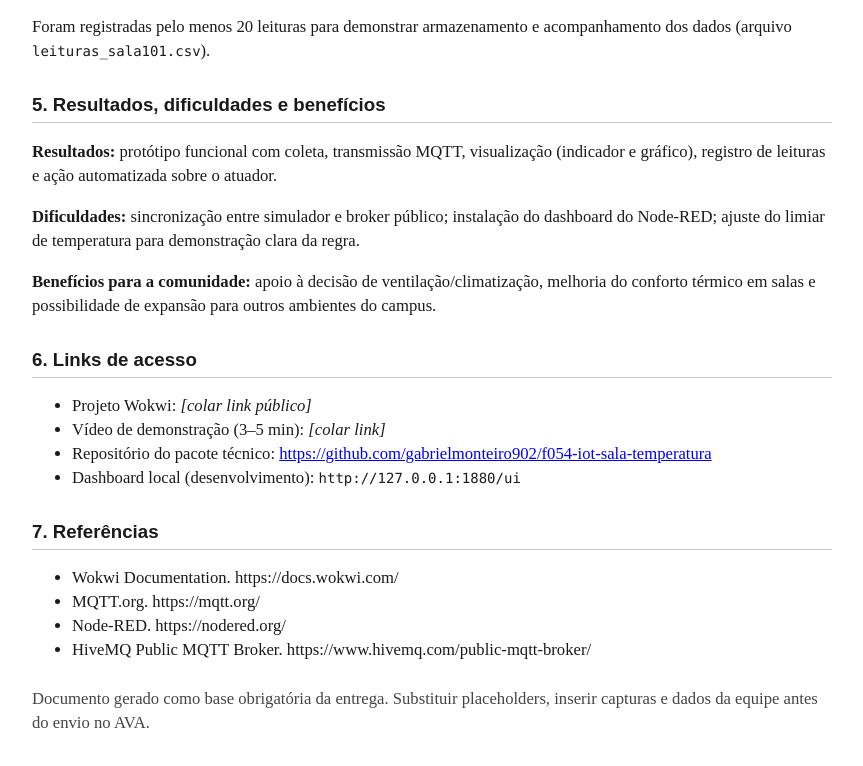
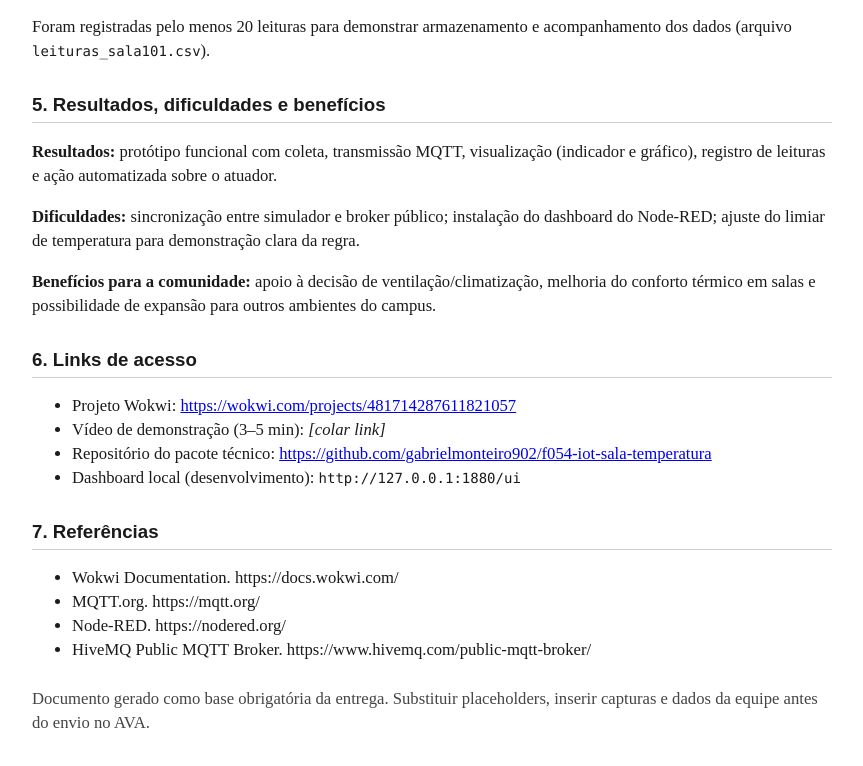
Before and after one commit to gabrielmonteiro902/f054-iot-sala-temperatura, a website: page docs/relatorio.html in a window 1280 px wide. Shown: the part 4751-5517 px from the top of the page, without its empty margins (208-1071 px from the left). Drawn offline with Linux system fonts and the light colour scheme.

Commit message:
docs: adiciona link do projeto Wokwi ao relatório
Co-Authored-By: Claude Sonnet 5.5 <noreply@anthropic.com>

```diff
--- a/docs/relatorio.html
+++ b/docs/relatorio.html
@@ -161,7 +161,7 @@
 
   <h2>6. Links de acesso</h2>
   <ul>
-    <li>Projeto Wokwi: <span class="placeholder">[colar link público]</span></li>
+    <li>Projeto Wokwi: <a href="https://wokwi.com/projects/481714287611821057">https://wokwi.com/projects/481714287611821057</a></li>
     <li>Vídeo de demonstração (3–5 min): <span class="placeholder">[colar link]</span></li>
     <li>Repositório do pacote técnico: <a href="https://github.com/gabrielmonteiro902/f054-iot-sala-temperatura">https://github.com/gabrielmonteiro902/f054-iot-sala-temperatura</a></li>
     <li>Dashboard local (desenvolvimento): <code>http://127.0.0.1:1880/ui</code></li>
```
Also changed, not shown: 1 other file.
